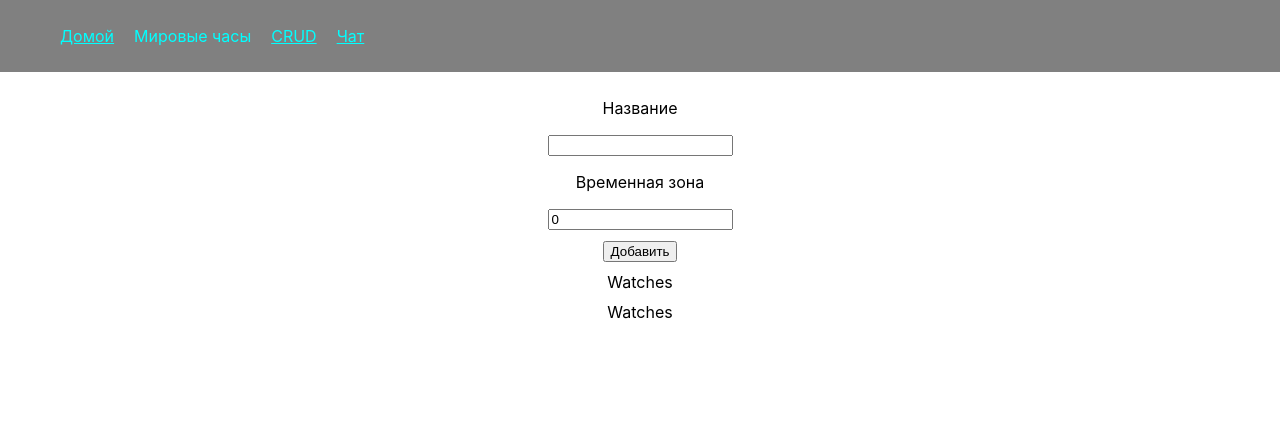
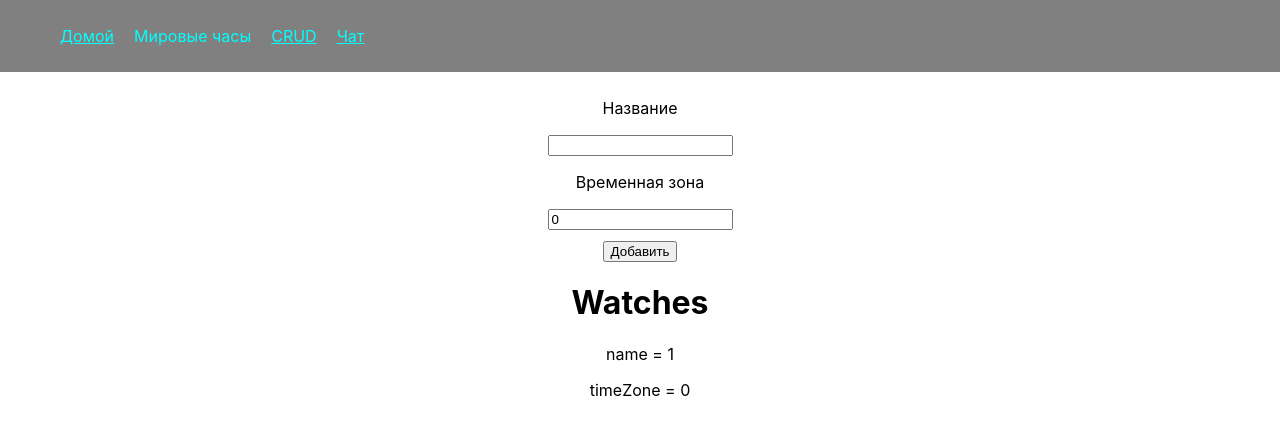
Before and after one commit to ShurikSAV/ra16-homeworks-all, a React (Create React App) app: page /watches in a window 1280 px wide. Shown: the top 434 px of the page. Built offline with nearby package versions, Linux system fonts and the light colour scheme.

Commit message:
добавление и хранение часов

```diff
--- a/src/components/Watches/index.js
+++ b/src/components/Watches/index.js
@@ -1,10 +1,12 @@
 import React from 'react'
 import style from './index.module.css'
 
-export const Watches = () => {
+export const Watches = ({name,timeZone}) => {
 	return (
 		<div className={style.body}>
-			Watches
+			<h1>Watches</h1>
+			<p>name = {name}</p>
+			<p>timeZone = {timeZone}</p>
 		</div>
 	)
 }
--- a/src/pages/WatchesPages/FormWatches/index.js
+++ b/src/pages/WatchesPages/FormWatches/index.js
@@ -2,7 +2,7 @@ import React, { useState } from 'react'
 import { InputBlock } from '../../../components/InputBlock'
 import style from './index.module.css'
 
-export const FormWatches = () => {
+export const FormWatches = ({addWatch}) => {
 	const [watchName, setWatchName] = useState("")
 	const [timezone, setTimezone] = useState(0)
 
@@ -11,7 +11,7 @@ export const FormWatches = () => {
 			<InputBlock value={watchName} setValue={setWatchName} valueType={"text"} text={"Название"} />
 			<InputBlock value={timezone} setValue={setTimezone} valueType={"number"} text={"Временная зона"} />
 
-			<button> Добавить </button>
+			<button onClick={() => addWatch(watchName, timezone)}> Добавить </button>
 		</div>
 	)
 }
--- a/src/pages/WatchesPages/index.js
+++ b/src/pages/WatchesPages/index.js
@@ -1,15 +1,28 @@
-import React from 'react'
+import React, { useEffect, useState } from 'react'
 import { Watches } from '../../components/Watches'
 import { FormWatches } from './FormWatches'
 import style from './index.module.css'
 
 export const WatchesPages = () => {
+	const [watches, setWatches] = useState([
+		{
+			name: '1',
+			timeZone: 0
+		},
+	])
+
+	const addWatch = (name,timeZone) => {
+		setWatches([...watches, {name,timeZone}])
+	}
+
 	return (
 		<div className={style.body}>
-			<FormWatches />
+			<FormWatches addWatch={addWatch}/>
 
-			<Watches />
-			<Watches />
+			{watches.map( (item, i) => (
+				<Watches key={i} {...item}/>
+			))}
+
 		</div>
 	)
 }
```
